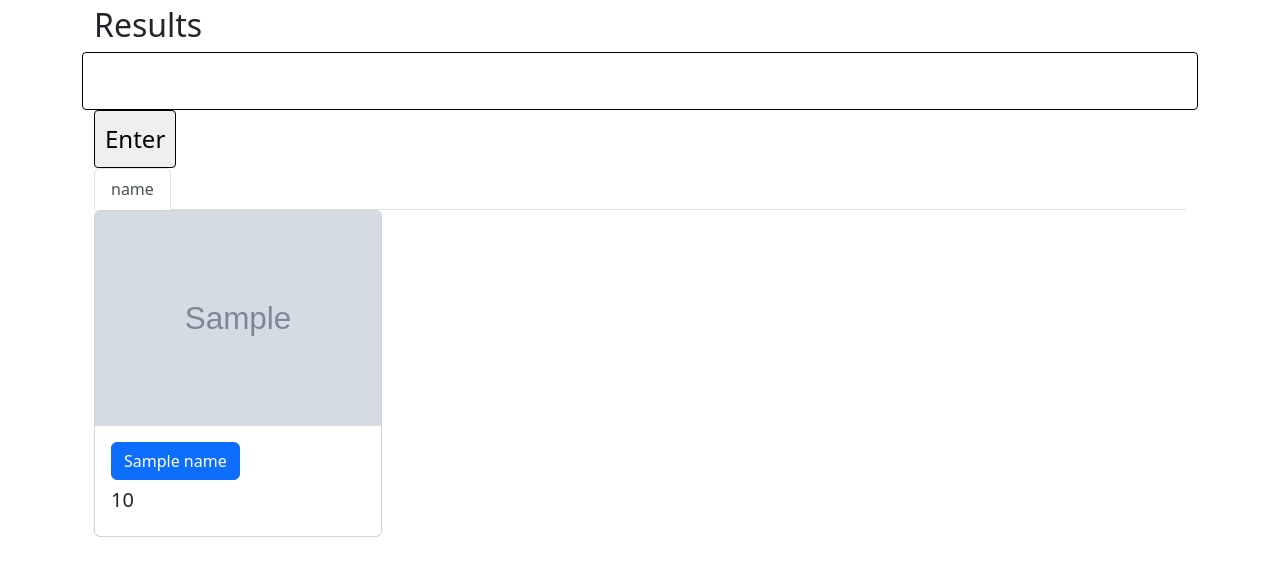
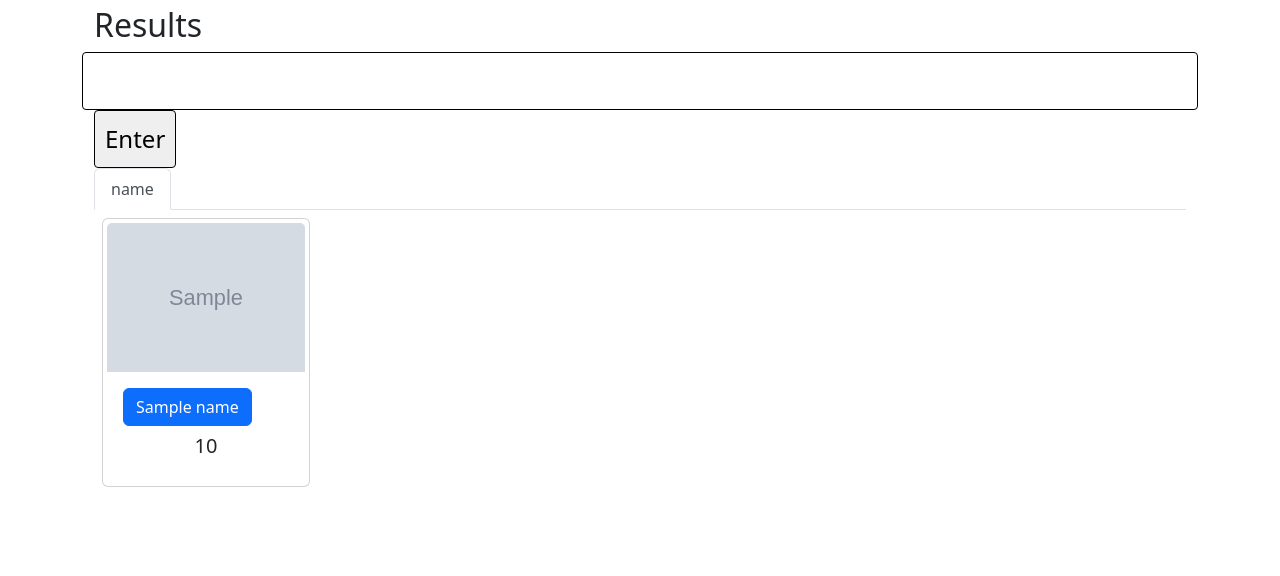
Before and after one commit to jpkim921/shopping, a Flask app: template templates/results.html in a window 1280 px wide. Shown: the part 50-626 px from the top of the page. Run offline with Flask 2, Linux system fonts and the light colour scheme; the template is opened without the code that fills it: most values are stand-ins (such as "Sample title", 1, 10 or a date in 2020); grey boxes marked "Sample" are stand-in pictures.

Commit message:
add flex behavior to tab panes for store products

```diff
--- a/templates/results.html
+++ b/templates/results.html
@@ -26,15 +26,17 @@
     <div class="tab-content">
       {% for store in context.keys() %}
         <div class="tab-pane {{ 'active' if loop.index0==0 else ''}}" id="{{store}}" role="tabpanel" aria-labelledby="{{store}}-tab" tabindex="0">
+          <div class="d-inline-flex justify-content-between flex-wrap ">
             {% for product in context[store] %}
-            <div class="card" style="width: 18rem;">
+              <div class="card p-1 m-2" style="width: 13rem;">
                 <img src="{{product['image']}}" class="card-img-top" alt="Image for {{product['title']}}">
                 <div class="card-body">
                   <h5 class="card-title"><a href="{{product['buy_url']}}" class="btn btn-primary">{{product['title']}}</a></h5>
-                <h5 class="card-price">{{product['price']}}</h5>
+                  <h5 class="card-price text-center">{{product['price']}}</h5>
                 </div>
               </div>
             {% endfor %}
+          </div>
         </div>
       {% endfor %}
     </div>
```
Lines whose indentation alone changed are shown as unchanged.
